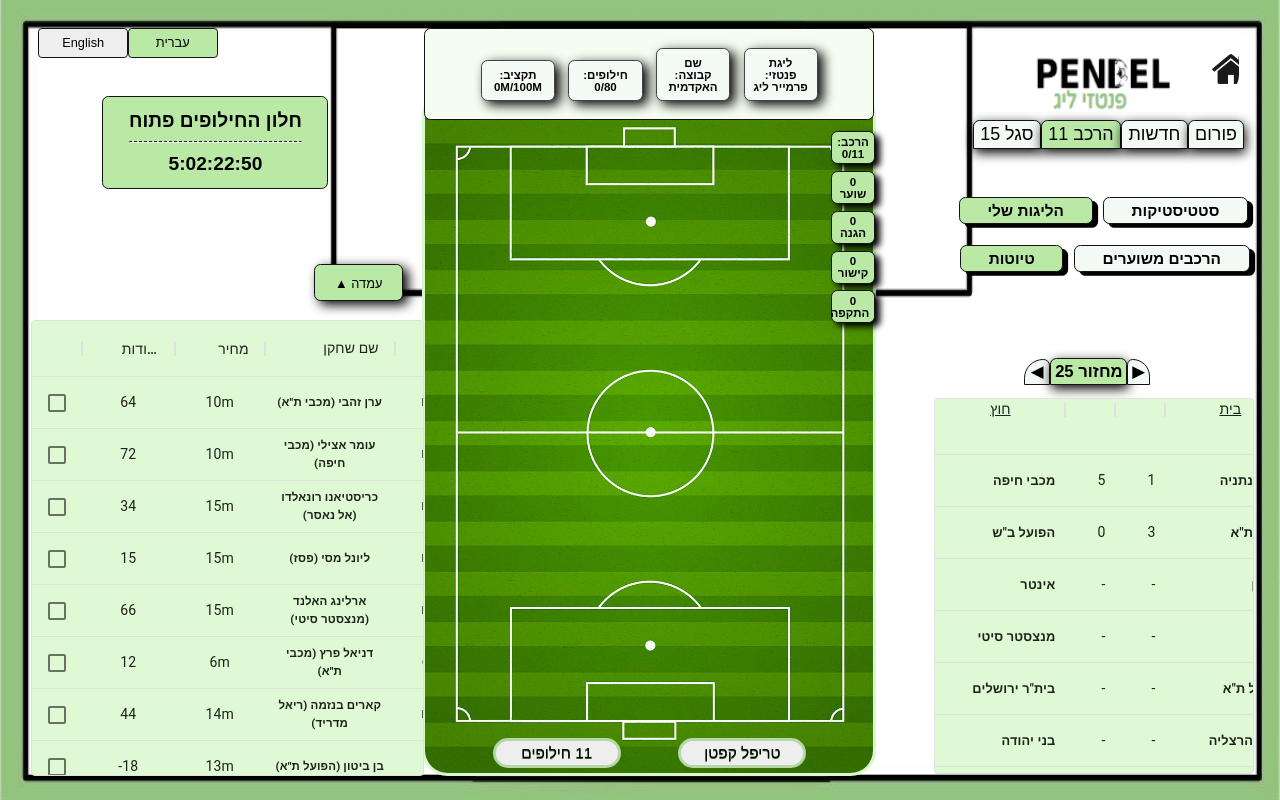
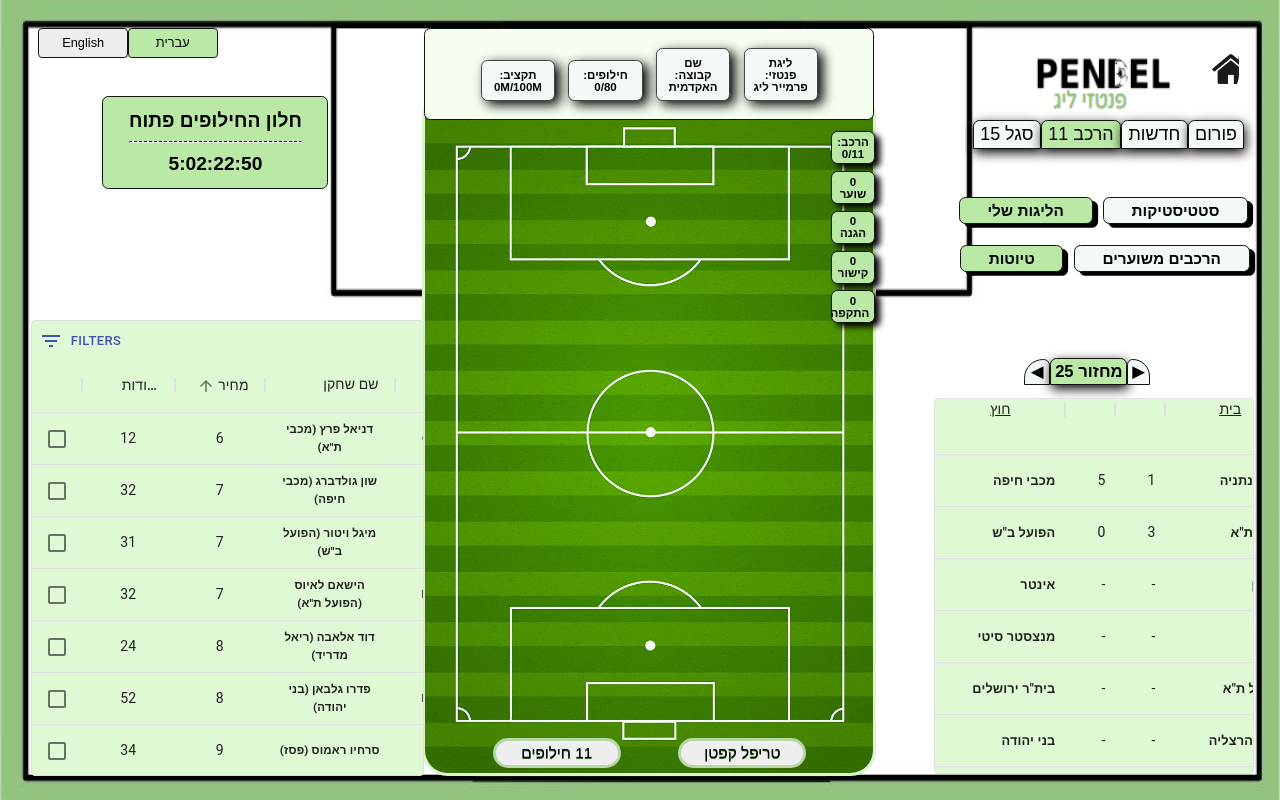
Before and after one commit to stavshay96/my-app, a React (Create React App) app: page /Fantasy in a window 1280 px wide. Built offline with nearby package versions, Linux system fonts and the light colour scheme.

Commit message:
Filters header

```diff
--- a/src/components/Fantasy/Field.css
+++ b/src/components/Fantasy/Field.css
@@ -19,8 +19,11 @@
     color: #000000;
     font-family: 'Alef', sans-serif;
     font-size: 0.4vw;
-    padding: 1% 2%;
+    /*padding: 1% 2%;*/
     font-weight: bold;
     box-shadow: 0.4vw 0.3vw 0.9vw rgb(0, 0, 0);
     /*text-decoration: none;*/
+    width: 6vw;
+    height: 3vw;
+    white-space: nowrap;
 }
--- a/src/components/Fantasy/PlayersList.css
+++ b/src/components/Fantasy/PlayersList.css
@@ -11,6 +11,12 @@
     padding: 1% 2%;
     /*text-decoration: none;*/
 }
+
+div[role="tooltip"] {
+    top: -21% !important;
+    left: -2% !important;
+    font-size: 2em !important;
+  }
 
 .btnDropdownPos {
     text-align: center;
--- a/src/components/Fantasy/PlayersList.jsx
+++ b/src/components/Fantasy/PlayersList.jsx
@@ -1,7 +1,10 @@
 import { useState } from "react";
-import { DataGrid,  GridToolbar } from "@material-ui/data-grid";
+import { DataGrid,  GridToolbar, GridToolbarContainer, GridToolbarFilterButton } from "@material-ui/data-grid";
 import Dropdown from 'react-bootstrap/Dropdown';
 import DropdownButton from 'react-bootstrap/DropdownButton';
+
+import PropTypes from 'prop-types';
+//import {DataGrid,  GridToolbar, GridToolbarContainer, GridToolbarFilterButton} from '@mui/x-data-grid';
 
 import Button from 'react-bootstrap/Button';
 //import Box from '@mui/material/Box';
@@ -15,8 +18,8 @@ const columns = [
   { field: "price", headerName: "מחיר", headerAlign: 'right', type: "number", width: 90, filterable: true, align: 'center' },
   { field: "playerName", headerName: "שם שחקן", headerAlign: 'right', width: 130, filterable: true,
   align: 'center',   renderCell: wrapCellPlayerNameText , renderHeader: wrapHeaderText },
-  {field: "position", headerName: " ", headerAlign: 'center', width: 70, filterable: true, align: 'center', renderCell: wrapCellPositionColor,
- },
+  {field: "position", headerName: "עמדה", headerAlign: 'center', width: 70, filterable: true, align: 'center', renderCell: wrapCellPositionColor,
+  renderHeader: wrapPositionHeader },
 ];
 
 
@@ -25,7 +28,7 @@ const positions = ['הכל','שוער' ,'הגנה', 'קישור', 'התקפה'];
 //init rows - move player arr to another file
 const rows = players.map(createRow);
 function createRow(player){
-  return {id: player.id, points: player.points, price: `${player.price}m`, playerName: `${player.playerName} (${player.team})`, position: player.position}
+  return {id: player.id, points: player.points, price: player.price, playerName: `${player.playerName} (${player.team})`, position: player.position}
 }
 
 //not working yet
@@ -53,16 +56,13 @@ function wrapHeaderText(params) {
   );
 }
 
-//try to use dropdown - still not working
-function CreatePositionDropdown(position){
-  return(
-    <Dropdown.Item style={{color:'black', textDecoration:'none', borderRadius: '0.5vw',border:'0.15vw solid #131313'
-      ,backgroundColor:'#f3faf6', fontSize:'1.3vw'}} key={position}>
-      {position}
-      </Dropdown.Item>
-  )
+function wrapPositionHeader(params) {
+  return (
+      <div style={{ fontSize: '0.001vw' ,whiteSpace: 'normal',lineHeight:'1.5' }}>
+          {params.colDef.headerName}
+      </div>
+  );
 }
-
 
 
 //used for removing selection all in chcekBox col
@@ -123,30 +123,59 @@ function PlayersList(props) {
   };
 
 
+
+  function CustomToolbar({ setFilterButtonEl }) {
+    return (
+      <GridToolbarContainer>
+        <GridToolbarFilterButton ref={setFilterButtonEl} />
+      </GridToolbarContainer>
+    );
+  }
+
+  CustomToolbar.propTypes = {
+    setFilterButtonEl: PropTypes.func.isRequired,
+  };
+
+  const [filterButtonEl, setFilterButtonEl] = useState(null);
+
+
+  const [sortModel, setSortModel] = useState([
+    {
+      field: 'price',
+      sort: 'asc',
+    },
+  ]);
+
+
   return (
     <div>
-        <DropdownButton className="btnDropdownPos float-end" title={ <> &#9650; עמדה</>}
-          style={{position:'fixed', top:'33%', right:'68.5%'}}  drop='up' >
-
-            <div className= 'dropdown-menu '>
-            {positions.map(CreatePositionDropdown)}
-            </div>
-
-
-        </DropdownButton>
-
       <DataGrid className={classes.root} style={{position:'fixed', top:'40%', right:'66.85%',
         width:'30.75%', height: '57%', backgroundColor: '#e0f9d5',     }}
        // filterModel={filterModel}
        // onFilterModelChange={handleFilterChange}
         rows={rows}
         columns={columns}
-       disableColumnMenu
+        disableColumnMenu
         checkboxSelection
         disableSelectionOnClick
         hideFooter
         selectionModel={selectedRows}
         onSelectionModelChange={handleCheckBox}
+
+        sortModel={sortModel}
+        onSortModelChange={(model) => setSortModel(model)}
+
+        components={{
+          Toolbar: CustomToolbar,
+        }}
+        slotProps={{
+          panel: {
+            anchorEl: filterButtonEl,
+          },
+          toolbar: {
+            setFilterButtonEl,
+          },
+        }}
 
        // onRowClick={handleCheckBox}
        // onRowSelectionModelChange={handleCheckBox}
```
